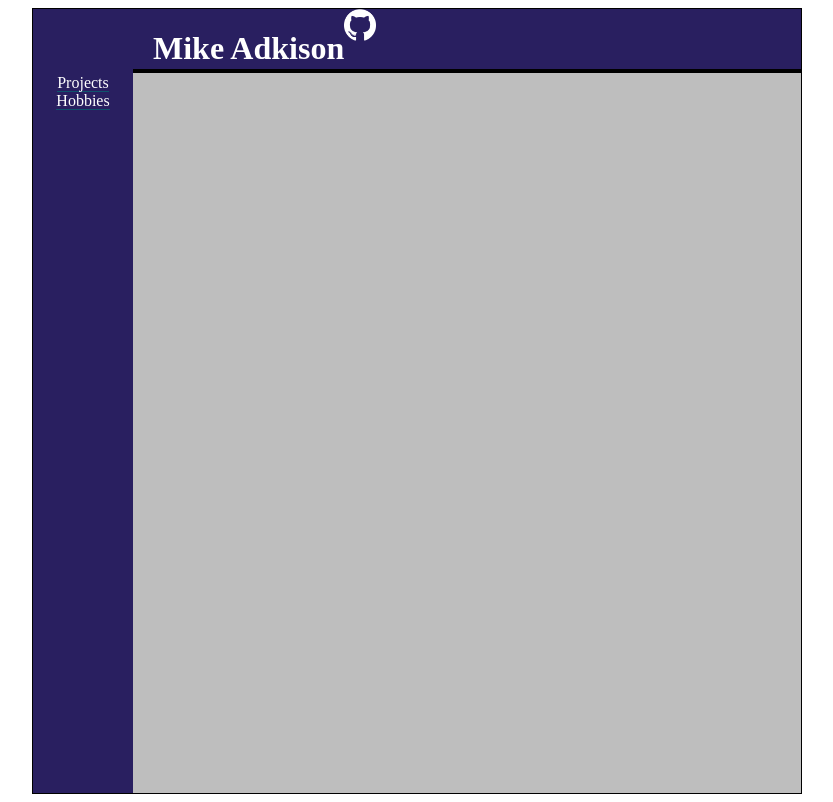
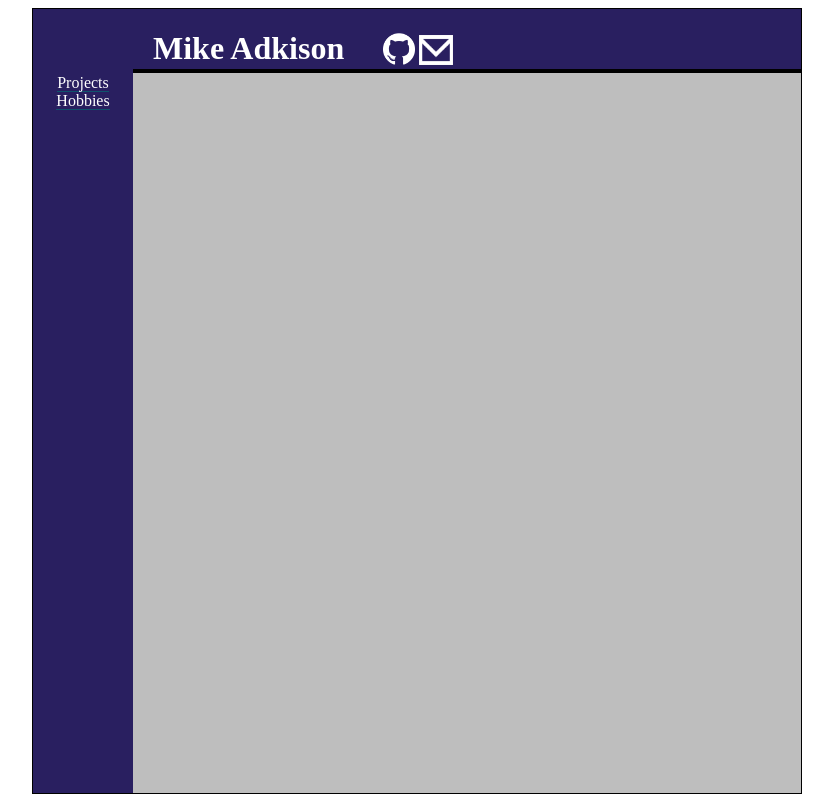
Before and after one commit to mikeadkison/personal-website, a plain HTML site: page index.html in a window 1280 px wide. Shown: the whole page, without its empty margins (223-1056 px from the left). Drawn offline with Linux system fonts and the light colour scheme; a web font is replaced by a local one.

Commit message:
add email icon to homepage

```diff
--- a/index.html
+++ b/index.html
@@ -15,8 +15,11 @@
           </h1>
         </span>
         <span id="links">
-          <a href="https://github.com/mikeadkison" target="_blank" id="header-link">
+          <a href="https://github.com/mikeadkison" target="_blank" class="header-link">
             <img src="images/GitHub-Mark/PNG/GitHub-Mark-Light-120px-plus.png" height="32" width="32" alt="github link">
+          </a>
+          <a href="contact_info.html" class="header-link">
+            <img src="images/mail_icon.png" height="30" width="34">
           </a>
         </span>
       </div>
@@ -30,6 +33,9 @@
         </div>
       </div>
     </div>
+
+    <div id="main-content">
+    </div>
   </body>
 
 </html>
--- a/style.css
+++ b/style.css
@@ -22,8 +22,8 @@ body {
 #header {
   position: absolute;
   top: 0px;
-  left: 0px;
-  padding-left: 120px;
+  left: 100px;
+  padding-left: 20px;
   background-color: #291F60;
   height: 60px;
   width: 648px;
@@ -42,12 +42,12 @@ a {
 
 #links {
   position: absolute;
-  float: right;
   color: black;
-  float: right;
+  bottom: 0px;
+  left: 250px;
 }
 
-#title {
+.title {
   margin: 0px;
   float: left;
 }
@@ -67,6 +67,6 @@ a {
   margin-top: 65px;
 }
 
-#header-link {
+.header-link {
   border-bottom: 0px;
 }
```
